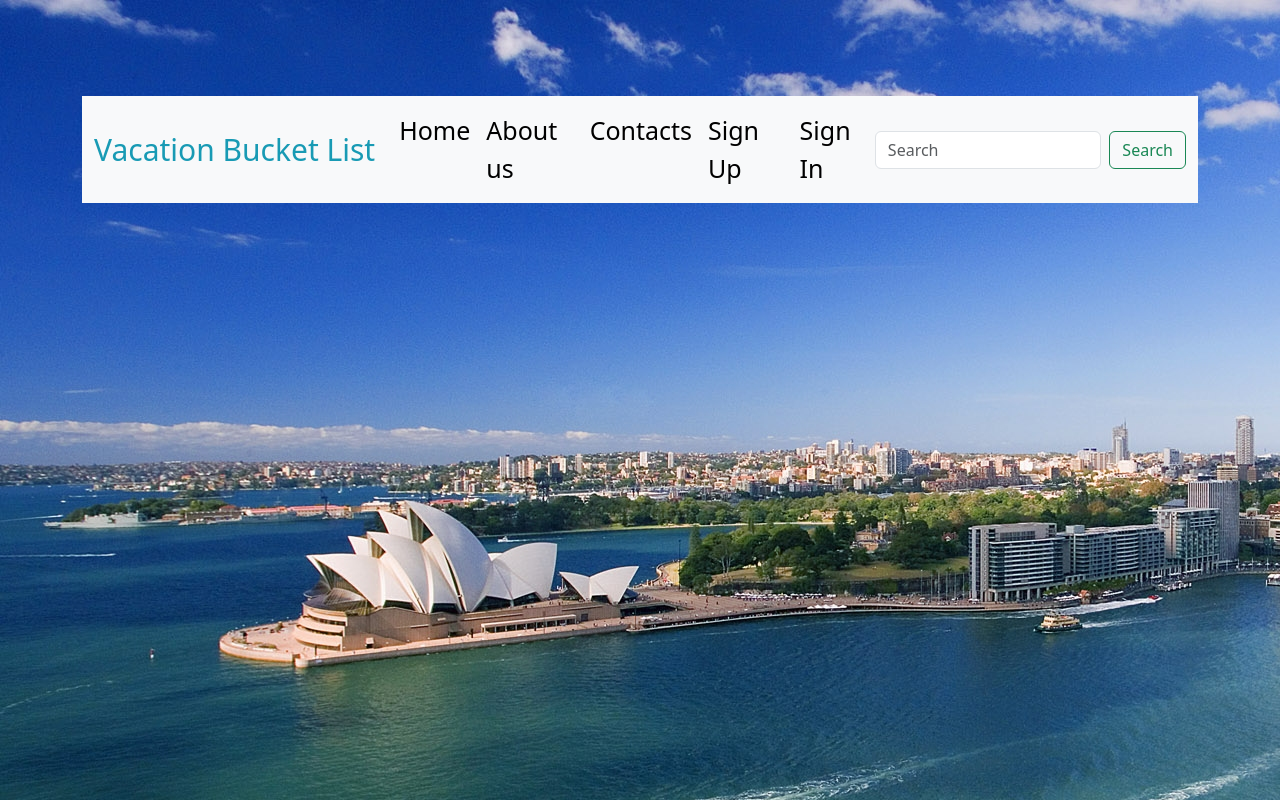
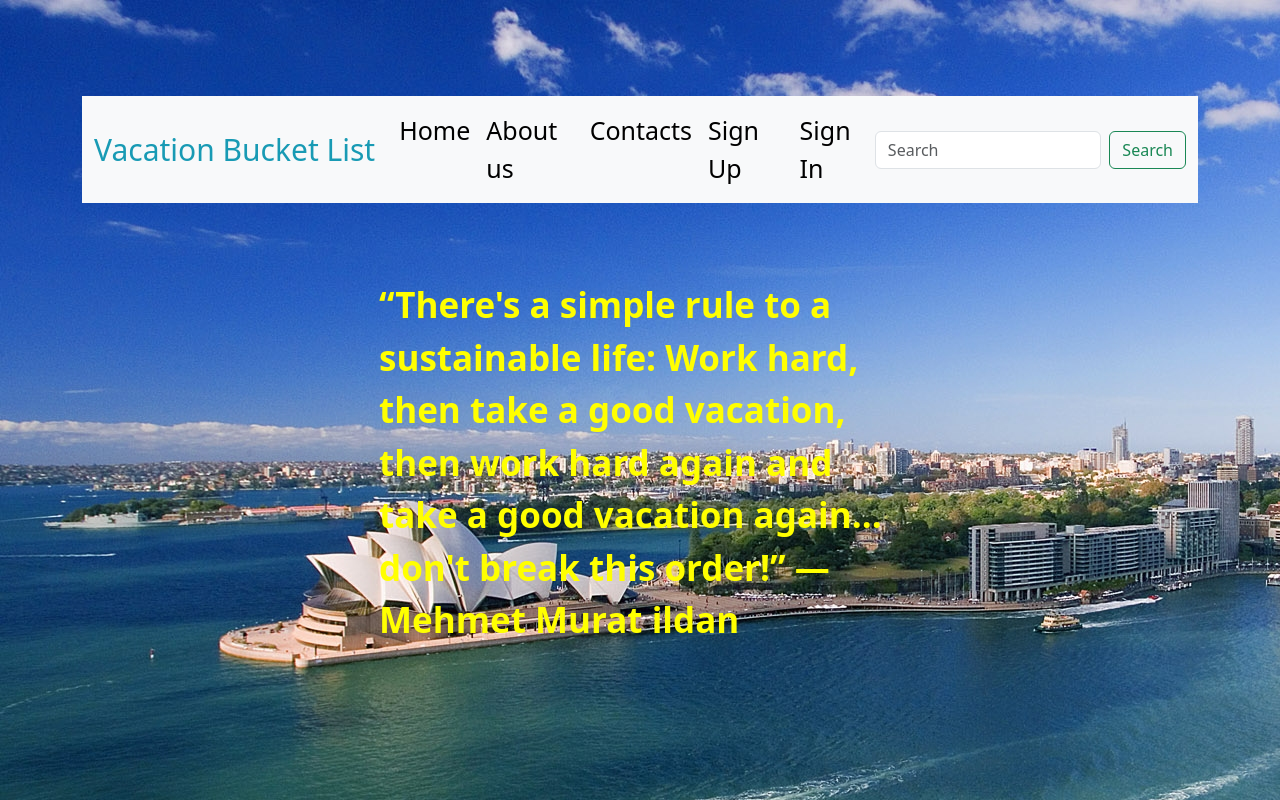
Before and after one commit to Edu58/vacation-bucket-list, a Flask app: page / in a window 1280 px wide. Run offline with Flask 2, Linux system fonts and the light colour scheme; some libraries are stand-ins or nearby versions.

Commit message:
feat: add a welcome text to home page

```diff
--- a/app/templates/index.html
+++ b/app/templates/index.html
@@ -59,6 +59,20 @@
         </div>
       </nav>
 
+      <div class="container h-100 d-flex justify-content-center align-items-center">
+
+        <div class="container w-50" style=" font-weight:bold; font-size:35px; color: yellow; margin-top:7%">
+
+            <p>
+
+            “There's a simple rule to a sustainable life: Work hard, then take a good vacation, then work hard again and take a good vacation again... don't break this order!”
+            ― Mehmet Murat ildan
+            </p>
+
+        </div>
+     </div>
+
+
 
 
 </body>
```
